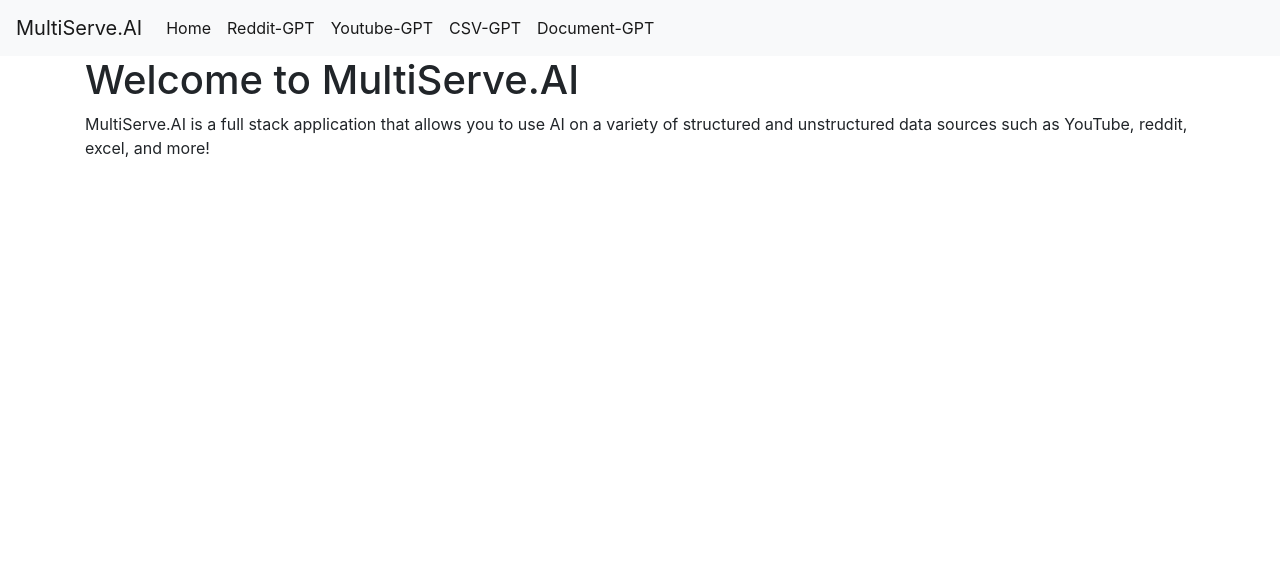
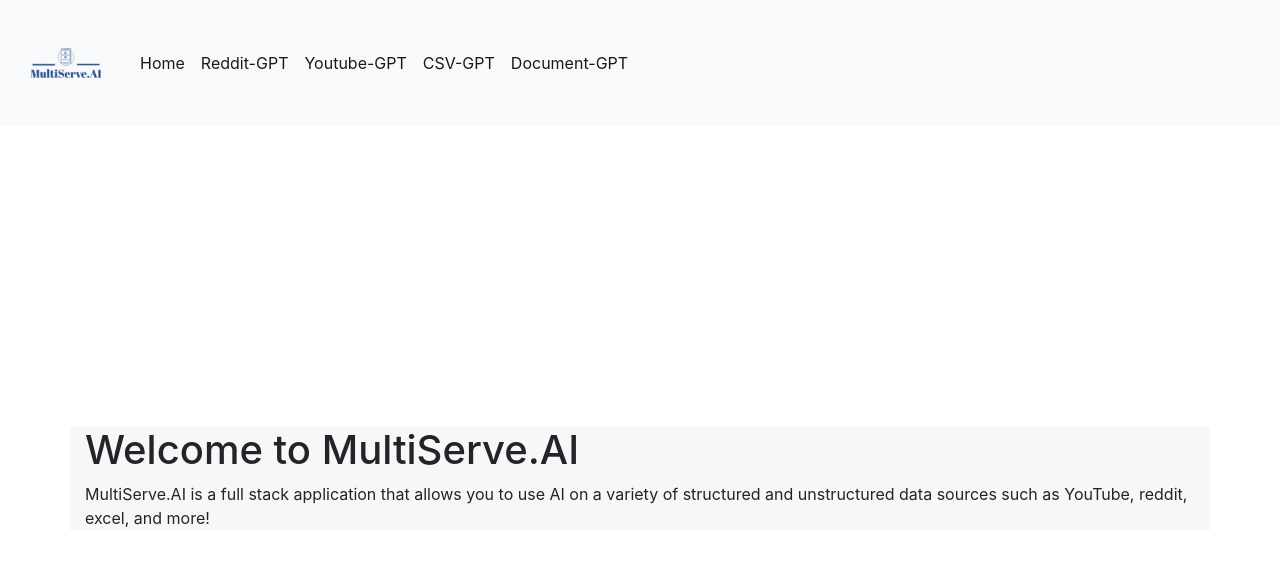
Before and after one commit to AbhroChowdhury/CheetahGPT, a Flask app: page / in a window 1280 px wide. Shown: the top 566 px of the page. Run offline with Flask 3, Linux system fonts and the light colour scheme; some libraries are stand-ins or nearby versions.

Commit message:
styling updates

```diff
--- a/app.py
+++ b/app.py
@@ -1,4 +1,4 @@
-from flask import Flask, render_template
+from flask import Flask, render_template, url_for
 
 app = Flask(__name__)
 
--- /dev/null
+++ b/static/css/styles.css
@@ -0,0 +1,11 @@
+/* static/css/styles.css */
+.custom-container {
+    margin-top: 300px;
+    background-color: #f7f7f7;
+}
+
+.navbar-brand img {
+    max-height: 100px;
+    vertical-align: middle;
+    width: auto;
+}
--- a/templates/index.html
+++ b/templates/index.html
@@ -1,12 +1,15 @@
 <!DOCTYPE html>
 <html>
 <head>
-    <title>My Flask Bootstrap Website</title>
+    <title>MultiServe.AI</title>
     <link rel="stylesheet" href="https://stackpath.bootstrapcdn.com/bootstrap/4.5.2/css/bootstrap.min.css">
+    <link rel="stylesheet" href="{{ url_for('static', filename='css/styles.css') }}">
 </head>
 <body>
     <nav class="navbar navbar-expand-lg navbar-light bg-light">
-        <a class="navbar-brand" href="#">MultiServe.AI</a>
+        <a class="navbar-brand" href="#">
+            <img src="{{ url_for('static', filename='images/MultiServeAI-logos_transparent.png') }}" alt="MultiServe.AI" class="img-fluid">
+        </a>
         <button class="navbar-toggler" type="button" data-toggle="collapse" data-target="#navbarNav" aria-controls="navbarNav" aria-expanded="false" aria-label="Toggle navigation">
             <span class="navbar-toggler-icon"></span>
         </button>
@@ -31,7 +34,7 @@
         </div>
     </nav>
 
-    <div class="container">
+    <div class="container custom-container">
         <h1>Welcome to MultiServe.AI</h1>
         <p>MultiServe.AI is a full stack application that allows you to use AI on a variety of structured and unstructured data sources such as YouTube, reddit, excel, and more!</p>
     </div>
```
Also changed, not shown: static/images/MultiServeAI-logos_black.png (added), static/images/MultiServeAI-logos_transparent.png (added), static/images/MultiServeAI-logos_white.png (added), static/images/background1.jpeg (added), 2 other files.
